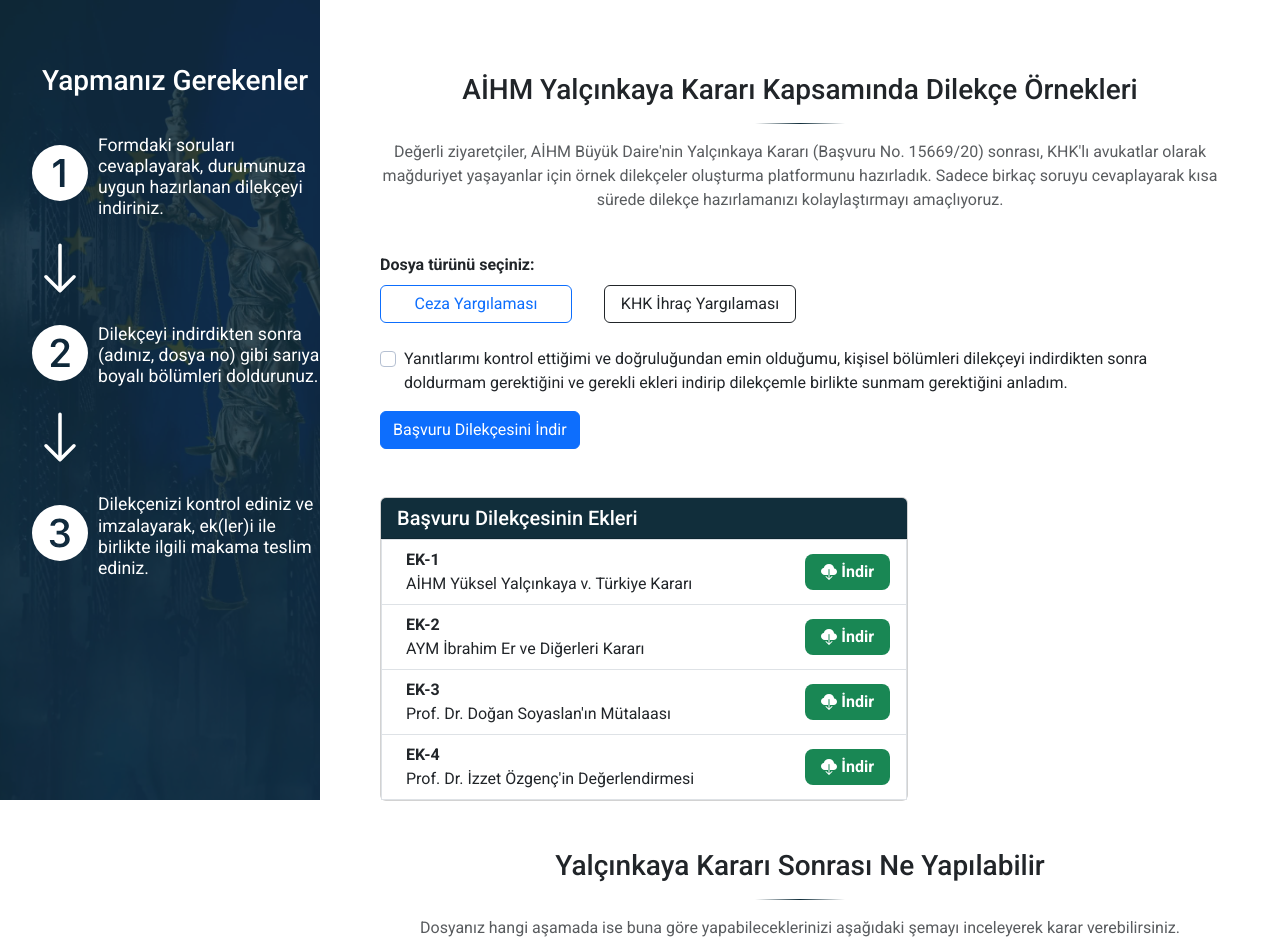
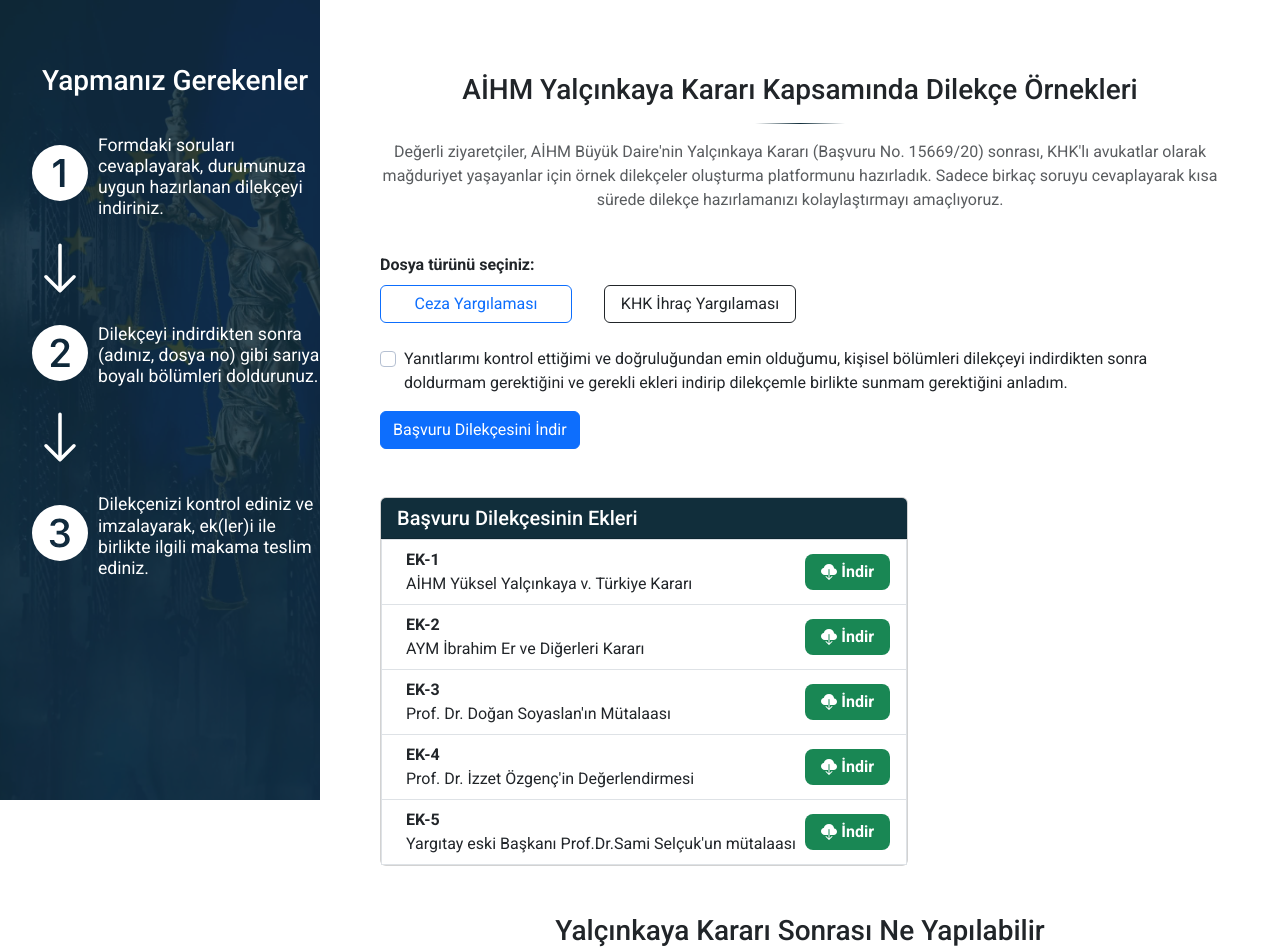
Before and after one commit to hakanyilmaz-be/law-firm, a React (Create React App) app: page / in a window 1280 px wide. Shown: the top 952 px of the page. Built offline with nearby package versions, Linux system fonts and the light colour scheme.

Commit message:
20january

```diff
--- a/src/pages/Home.js
+++ b/src/pages/Home.js
@@ -18,6 +18,7 @@
 import ek2 from "../assets/documents/Ek2.pdf"
 import ek3 from "../assets/documents/Ek3.pdf"
 import ek4 from "../assets/documents/Ek4.pdf"
+import ek5 from "../assets/documents/Ek5.pdf"
 import savcilikCase from "../assets/img/cases/1 Yalçınkaya Kararı Sonrası Ne Yapılabilir - Savcılık.png"
 import acmCase from "../assets/img/cases/2 Yalçınkaya Kararı Sonrası Ne Yapılabilir - ACM.png"
 import istinafCase from "../assets/img/cases/3 Yalçınkaya Kararı Sonrası Ne Yapılabilir - İstinaf.png"
@@ -37,7 +38,8 @@
     badge1: false,
     badge2: false,
     badge3: false,
-    badge4: false
+    badge4: false,
+    badge5: false
   });
 
 
@@ -412,7 +414,7 @@
         </div>
 
               {formik.values.fileType === "dark" && (
-                <p style={{color:"red"}}><b><i>KHK İhraç Yargılaması dilekçeleri hazırlanmaktadır. Aralık ayı içinde yayınlanacaktır.</i></b></p>
+                <p style={{color:"red"}}><b><i>KHK İhraç Yargılaması dilekçeleri hazırlanmaktadır.</i></b></p>
 
               )}
 
@@ -609,6 +611,29 @@
               </Badge>
             </a>
           </ListGroup.Item>
+          <ListGroup.Item
+            as="li"
+            className="d-flex justify-content-between align-items-center"
+          >
+            <div className="ms-2 me-auto">
+              <div className="fw-bold">EK-5</div>
+              Yargıtay eski Başkanı Prof.Dr.Sami Selçuk'un mütalaası
+            </div>
+            <a
+              href={ek5}
+              download
+              onClick={() => handleBadgeDownload("badge5")}
+            >
+              <Badge bg="success">
+                {badgeDownloadStatus.badge5 ? (
+                  <Spinner animation="border" variant="light" size="sm" />
+                ) : (
+                  <BsFillCloudDownloadFill />
+                )}{" "}
+                İndir
+              </Badge>
+            </a>
+          </ListGroup.Item>
         </ListGroup>
       </Card>
 
```
Also changed, not shown: public/manifest.json, 1 other file (tests, documents, lock files or other folders).
